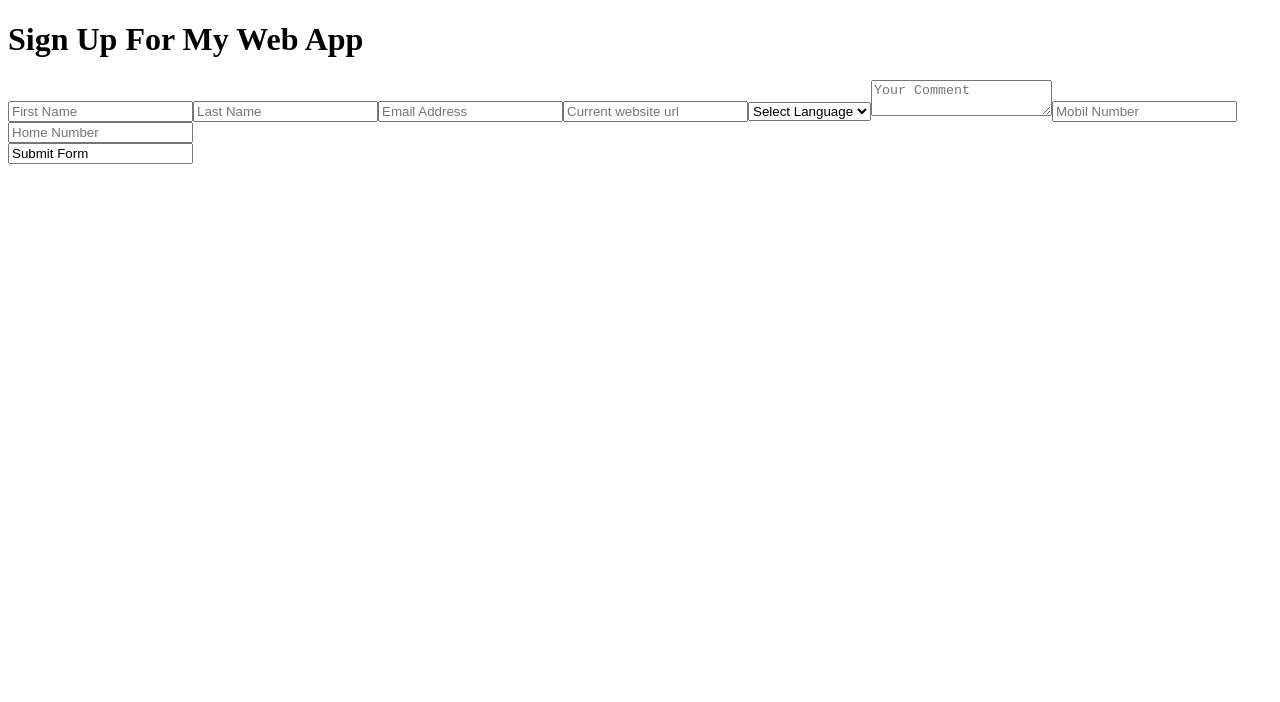
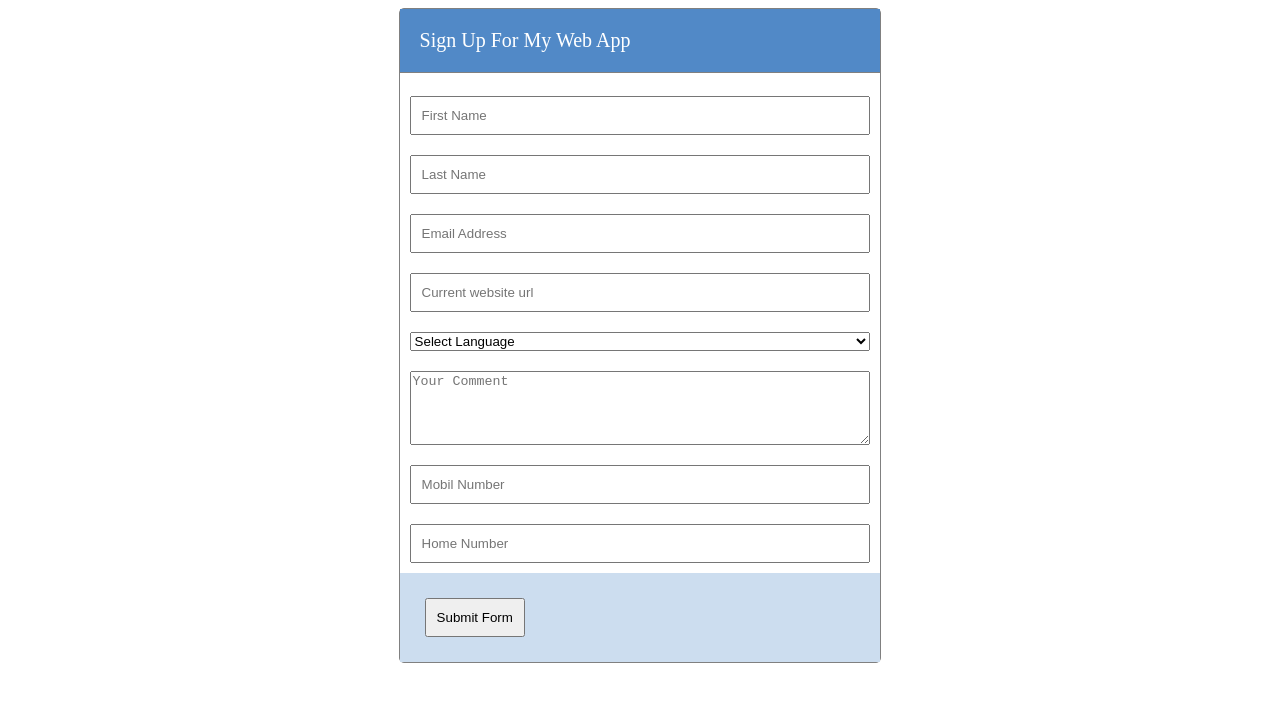
Before and after one commit to Kalbro/day_13_project, a plain HTML site: page index.html in a window 1280 px wide. Drawn offline with Linux system fonts and the light colour scheme.

Commit message:
added to css

```diff
--- a/index.html
+++ b/index.html
@@ -7,8 +7,10 @@
   <title>My Web App</title>
 </head>
 <body>
+  <main>
 <form id= "form">
 </form>
+</main>
 <script src="form-data.js"></script>
 <script src="main.js"></script>
   </body>
--- a/main.js
+++ b/main.js
@@ -30,7 +30,7 @@ for (var i = 0; i < formData.length; i++) {
 }
   var newDiv = document.createElement('div');
   var formSubmit = document.createElement('input');
-  formSubmit.type = 'sumbit';
+  formSubmit.type = 'button';
   formSubmit.value = "Submit Form";
   formElement.appendChild(newDiv);
   newDiv.appendChild(formSubmit);
--- a/styles.css
+++ b/styles.css
@@ -1,4 +1,52 @@
-.blue{
-  height: 200px;
-  background: blue;
+h1{
+  color: white;
+  background: #5189c7;
+  padding: 10px;
+  margin-top: 0;
+  border-bottom: thin solid grey;
+
+  font-weight: lighter;
+  text-align: left;
+  font-size: 20px;
+  padding: 20px;
+  padding-right: 250px;
+
 }
+main{
+  display: flex;
+  justify-content: center;
+
+}
+
+form{
+  display: flex;
+  flex-direction: column;
+  border: solid thin grey;
+border-radius: 5px;
+}
+
+input{
+  margin:10px;
+  padding:10px;
+}
+
+button{
+  background: #5189c7;
+  padding: 20px;
+}
+
+
+div{
+  background: #ccddef;
+  padding:15px;
+}
+
+textarea{
+  margin: 10px;
+  padding-bottom: 40px;
+}
+
+select{
+  margin: 10px;
+
+}
```
